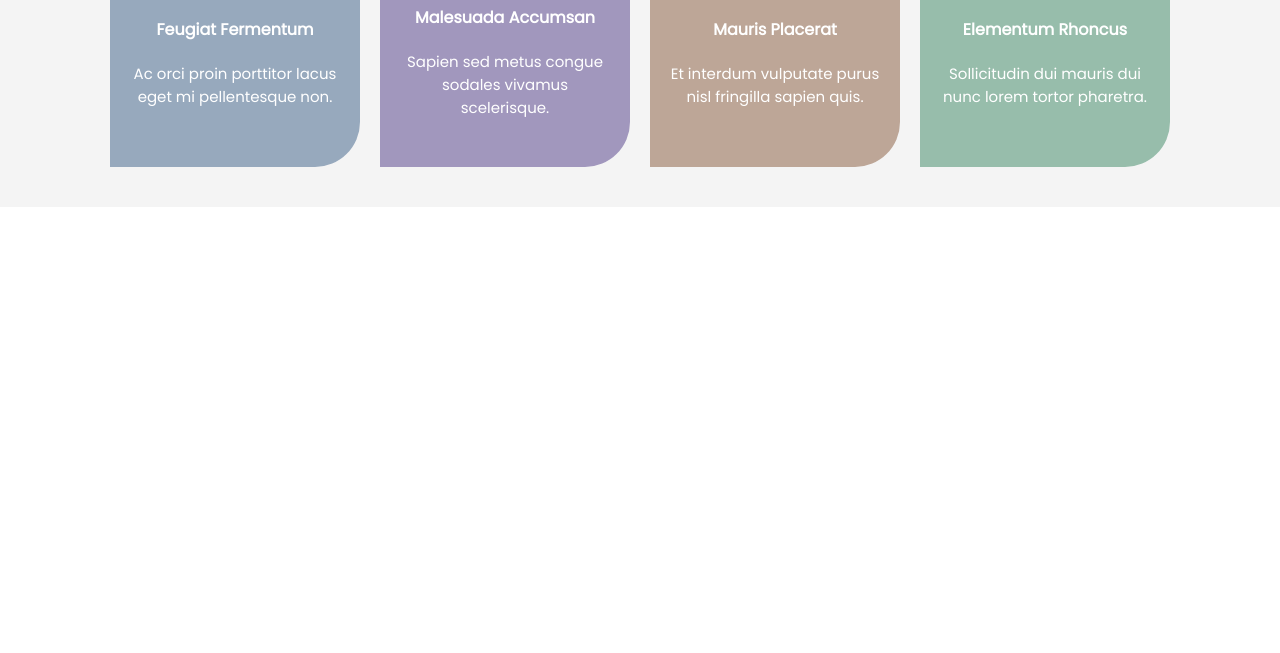
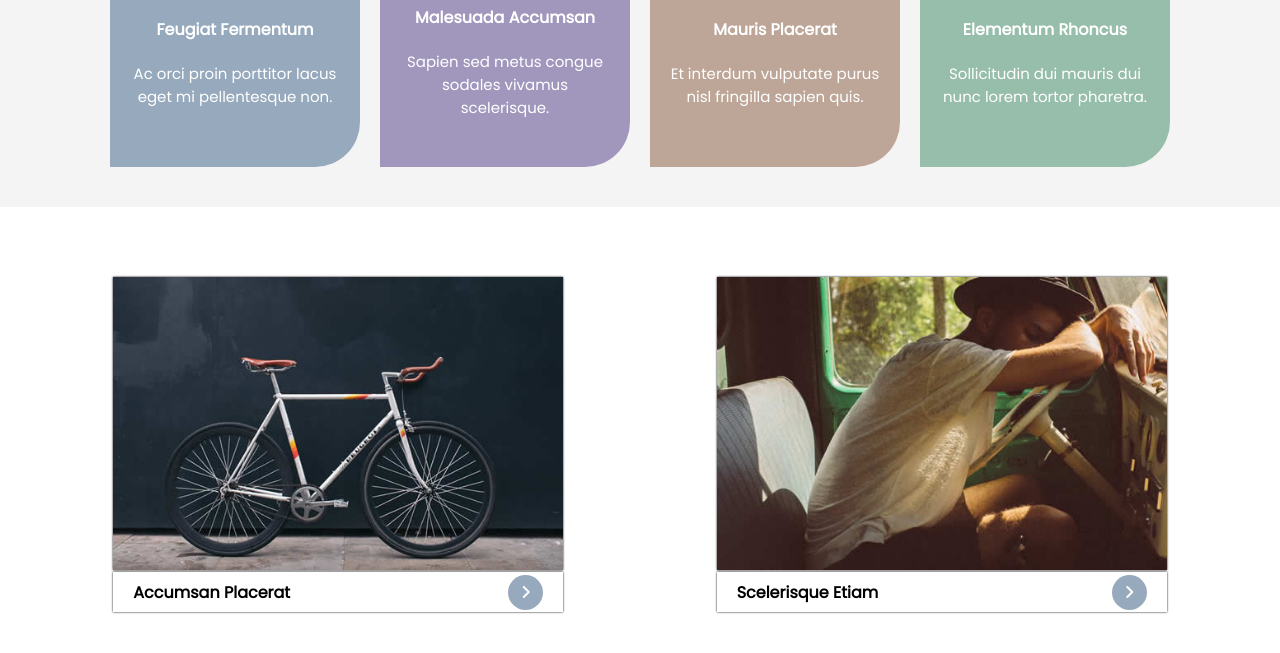
Before and after one commit to lukak1997/git-template, a plain HTML site: page index.html in a window 1280 px wide. Shown: the part 748-1401 px from the top of the page. Before the commit the page ends 955 px from the top, so only its background shows below. Drawn offline with Linux system fonts and the light colour scheme.

Commit message:
container-four

```diff
--- /dev/null
+++ b/assets/styles/components/_container-four.scss
@@ -0,0 +1,70 @@
+.container-four{
+    padding: 70px 0;
+    width: 100%;
+    @include d-flex(center,center,column);
+    gap: 20px;
+    .img-wraper:hover .box-container{
+       background-color: $color-primery;
+       cursor: pointer;
+       transition: 0.5s;
+       color: white;
+       cursor: pointer;
+    }
+    .img-wraper:hover .cr{
+        background-color: white;
+        color: $color-primery;
+        transition: 0.5s;
+    }
+    img{
+        width: 250px;
+        box-shadow: 0px 0px 2px 0px black;
+    }
+    .box-container{
+        height: 40px;
+        width: 250px;
+        box-shadow: 0px 0px 2px 0px black;
+       transform: translateY(-5px);
+       display: flex;
+       align-items: center;
+       justify-content: center;
+       gap: 10px;
+
+       .cr{
+        width: 35px;
+        height: 35px;
+        background-color: $color-primery;
+        border-radius: 50px;
+        color: white;
+        display: flex;
+        align-items: center;
+        justify-content: center;
+        font-weight: 900;
+       }
+    }
+    @include tablet(){
+        @include d-flex(center, center,row);
+        gap: 40px;
+        img{
+            width: 280px;
+        }
+        .box-container{
+            width: 280px;
+            @include d-flex(space-between,center,row);
+            padding: 0 20px;
+
+        }
+    }
+    @include desktop(){
+        @include d-flex(space-evenly, center,row);
+        img{
+            width: 450px;
+        }
+
+        .box-container{
+            width: 450px;
+            @include d-flex(space-between,center,row);
+            padding: 0 20px;
+
+        }
+    }
+}
--- a/assets/styles/style.scss
+++ b/assets/styles/style.scss
@@ -5,3 +5,4 @@
 @import './components/nav';
 @import './components/container-two';
 @import './components/container-three';
+@import './components/container-four';
--- a/index.html
+++ b/index.html
@@ -79,8 +79,26 @@
                     <p>Sollicitudin dui mauris dui nunc lorem tortor pharetra.</p>
                    </div>
             </div>
+        </div>
+      </div>
+      <div class="container-four">
+        <div class="img-wraper">
+        <img src="./assets/image/01 (1).jpg"
+        alt="">
+        <div class="box-container">
+            <h4>Accumsan Placerat</h4>
+            <div class="cr"><i class="fa-solid fa-angle-right"></i></div>
+        </div>
+      </div>
+      <div class="img-wraper">
+      <img src="./assets/image/tired.jpg" alt="">
+        <div class="box-container">
+            <h4>Scelerisque Etiam</h4>
+            <div class="cr"><i class="fa-solid fa-angle-right"></i></div>
+        </div>
+      </div>
 
-        </div>
+
       </div>
 
      </body>
```
Also changed, not shown: assets/image/01 (1).jpg (added), assets/image/tired.jpg (added), assets/styles/style.css, 1 other file.
